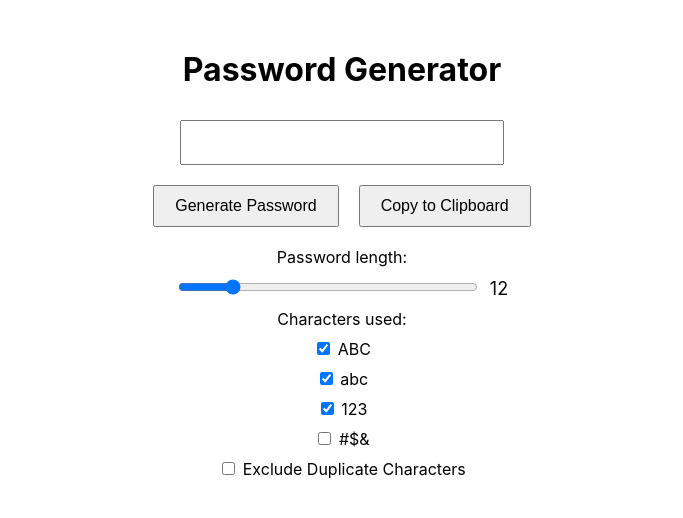
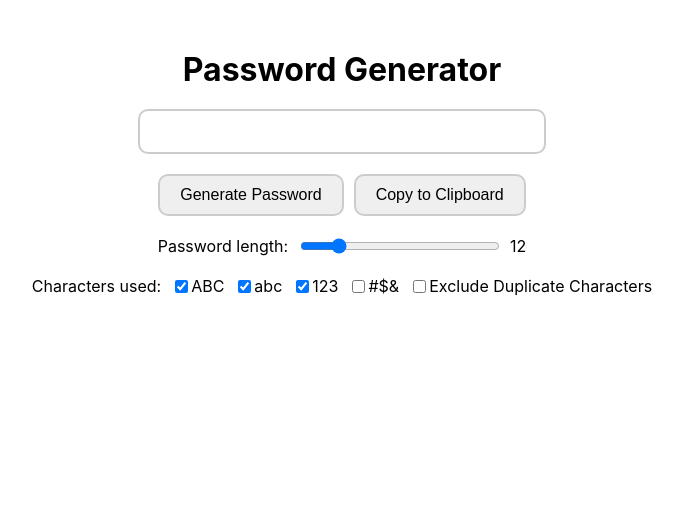
Before and after one commit to davevad93/pass-gen, a React (Create React App) app in the folder my-app/: page / in a window 1280 px wide. Shown: the top 518 px of the page, without its empty margins (298-981 px from the left). Built offline with nearby package versions, Linux system fonts and the light colour scheme.

Commit message:
Update PasswordGenerator.css improving general style

```diff
--- a/my-app/src/components/PasswordGenerator.css
+++ b/my-app/src/components/PasswordGenerator.css
@@ -3,31 +3,59 @@
     margin-top: 50px;
 }
 
-.password-generator button {
-    margin: 10px;
+.password-generator h1 {
+    margin-bottom: 20px;
+}
+
+.password-input {
+    width: 30%;
+    padding: 10px;
+    font-size: 18px;
+    text-align: center;
+    margin-bottom: 20px;
+    border: 2px solid #ccc;
+    border-radius: 10px;
+}
+
+.button-group {
+    display: flex;
+    justify-content: center;
+    gap: 10px;
+    margin-bottom: 20px;
+}
+
+.button-group button {
     padding: 10px 20px;
     font-size: 16px;
     cursor: pointer;
+    border-radius: 10px;
+    border: 2px solid #ccc;
 }
 
-.password-generator input[type="text"] {
-    width: 300px;
-    padding: 10px;
-    font-size: 18px;
-    text-align: center;
-    margin: 10px 0;
+.slider-container {
+    display: flex;
+    align-items: center;
+    justify-content: center;
+    margin-bottom: 20px;
 }
 
-.password-generator label {
-    display: block;
-    margin: 10px 0;
+.slider-container label {
+    margin-right: 10px;
 }
 
-.password-generator input[type="range"] {
-    width: 300px;
+.length-slider {
+    width: 200px;
+    margin-right: 10px;
 }
 
-.password-generator span {
-    margin-left: 10px;
-    font-size: 18px;
+.character-options {
+    display: flex;
+    justify-content: center;
+    flex-wrap: wrap;
+    gap: 10px;
 }
+
+.character-options label {
+    display: flex;
+    align-items: center;
+}
```
